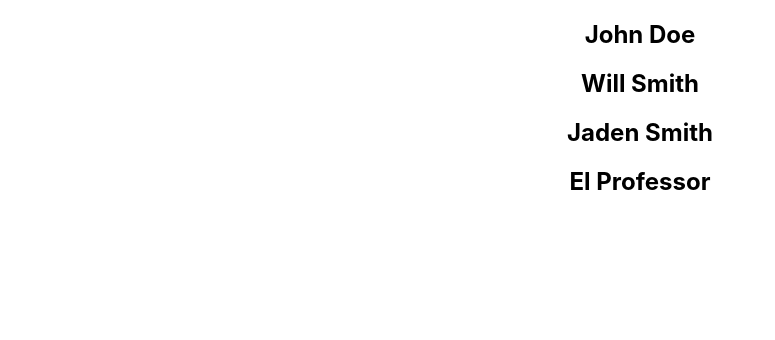
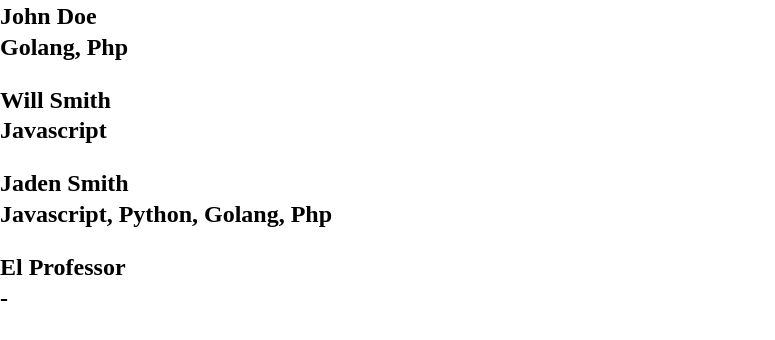
Before and after one commit to evanezcent/Qlue-Assignment, a React (Create React App) app: page / in a window 1280 px wide. Shown: the top 340 px of the page, without its empty margins (0-775 px from the left). Built offline with nearby package versions, Linux system fonts and the light colour scheme.

Commit message:
show data

```diff
--- a/src/App.js
+++ b/src/App.js
@@ -1,5 +1,5 @@
 import logo from './logo.svg';
-import './App.css';
+// import './App.css';
 import { Home } from './pages/home';
 
 function App() {
--- a/src/index.css
+++ b/src/index.css
@@ -5,6 +5,7 @@
     sans-serif;
   -webkit-font-smoothing: antialiased;
   -moz-osx-font-smoothing: grayscale;
+  font-family: 'Times New Roman', Times, serif;
 }
 
 code {
--- a/src/pages/home.jsx
+++ b/src/pages/home.jsx
@@ -10,14 +10,36 @@
     if (response.message.toLowerCase().includes("success")) {
       tempData = restructureData(response.data);
       setData(tempData);
-      console.log(tempData);
     }
   }, []);
 
+  const itemStyle = {
+    textAlign: "left",
+    marginBottom: "1.5rem",
+  };
+
+  const textStyle = {
+    marginBottom: "2px",
+    marginTop: "2px",
+    lineHeight: "120%",
+    textTransform: "capitalize",
+  };
+
   return (
     <>
-      {data.map((item) => {
-        return <h2>{item.full_name}</h2>;
+      {data.map((item, key) => {
+        return (
+          <div key={key} style={itemStyle}>
+            <h2 style={textStyle}>{item.full_name}</h2>
+            <h2 style={textStyle}>
+              {item.expert_skills.length === 0
+                ? "-"
+                : item.expert_skills.map(
+                    (item2, idx) => (idx == 0 ? "" : ", ") + item2
+                  )}
+            </h2>
+          </div>
+        );
       })}
     </>
   );
```
